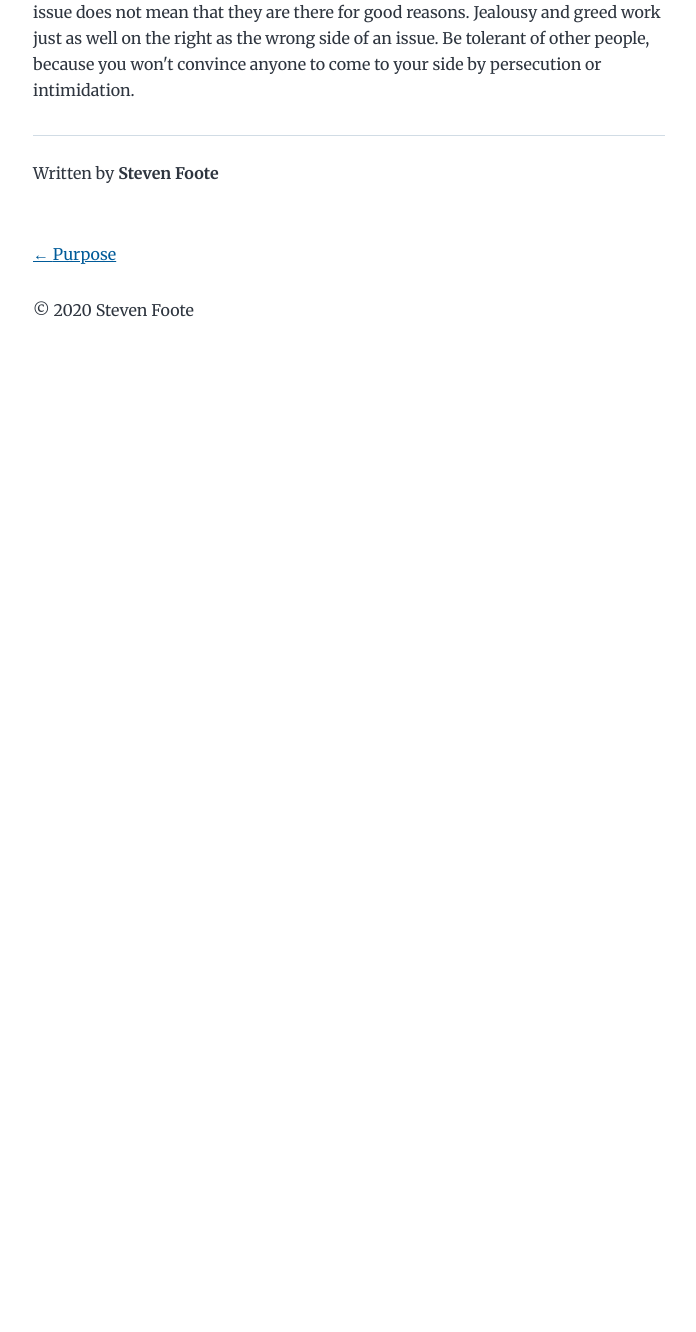
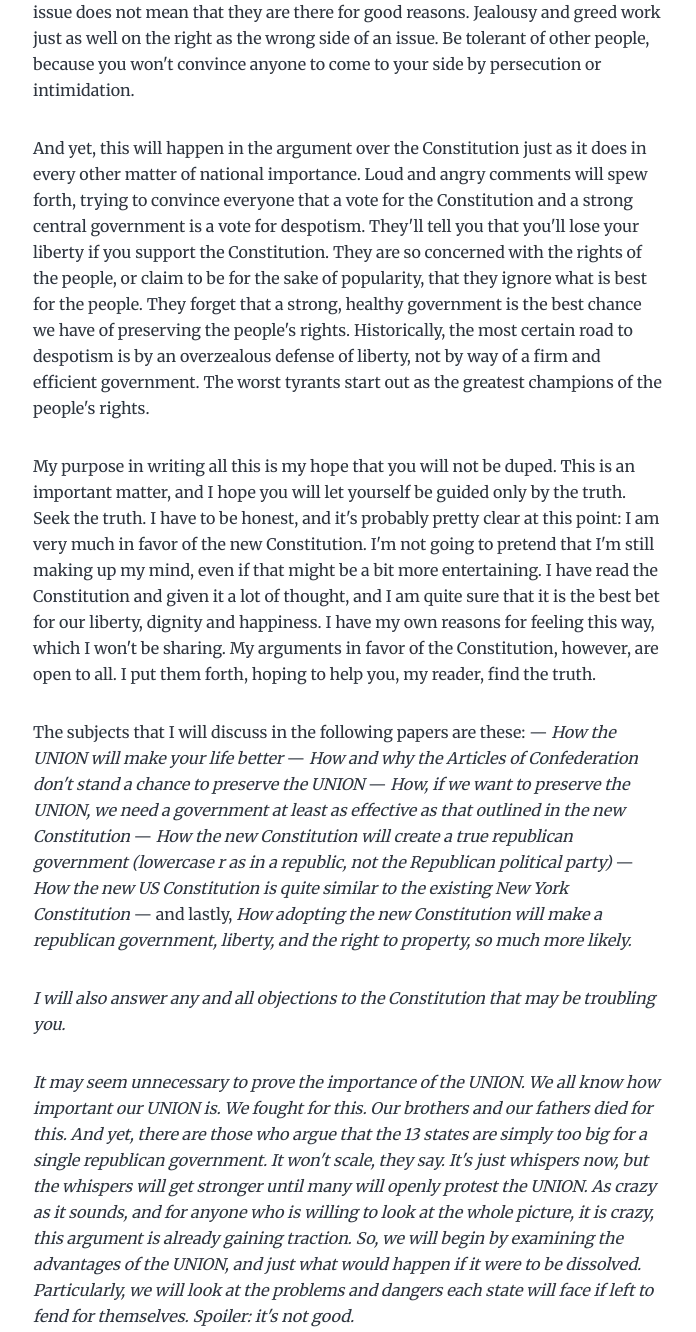
Before and after one commit to smfoote/federalist-papers-project, a Gatsby site: page /introduction/ in a window 1280 px wide. Shown: the part 1140-2472 px from the top of the page, without its empty margins (291-987 px from the left). Before the commit the page ends 1518 px from the top, so only its background shows below. Built offline with nearby package versions, Linux system fonts and the light colour scheme; Gatsby itself is replaced by a stand-in of ours.

Commit message:
Finish original intro

```diff
--- a/content/blog/introduction/index.md
+++ b/content/blog/introduction/index.md
@@ -2,7 +2,7 @@
 title: General Introduction
 date: "2020-11-10"
 originalAuthor: Alexander Hamilton
-description: "That a greater understanding of the US Constitution may be available to all"
+description: "We have a chance to make a better government for ourselves. Let's not blow it."
 ---
 
 As anyone even half awake can clearly see, the government under the Articles of Confederation is
@@ -35,3 +35,41 @@ are always right.</b> And just because someone happens to be on the right side o
 mean that they are there for good reasons. Jealousy and greed work just as well on the right as the
 wrong side of an issue. Be tolerant of other people, because you won't convince anyone to come to your
 side by persecution or intimidation.
+
+And yet, this will happen in the argument over the Constitution just as it does in every other matter
+of national importance. Loud and angry comments will spew forth, trying to convince everyone that
+a vote for the Constitution and a strong central government is a vote for despotism. They'll tell you
+that you'll lose your liberty if you support the Constitution. They are so concerned with the rights
+of the people, or claim to be for the sake of popularity, that they ignore what is best for the people.
+They forget that a strong, healthy government is the best chance we have of preserving the people's
+rights. Historically, the most certain road to despotism is by an overzealous defense of liberty, not
+by way of a firm and efficient government. The worst tyrants start out as the greatest champions of the
+people's rights.
+
+My purpose in writing all this is my hope that you will not be duped. This is an important matter, and
+I hope you will let yourself be guided only by the truth. Seek the truth. I have to be honest, and it's
+probably pretty clear at this point: I am very much in favor of the new Constitution. I'm not going to
+pretend that I'm still making up my mind, even if that might be a bit more entertaining. I have read the
+Constitution and given it a lot of thought, and I am quite sure that it is the best bet for our liberty,
+dignity and happiness. I have my own reasons for feeling this way, which I won't be sharing. My arguments
+in favor of the Constitution, however, are open to all. I put them forth, hoping to help you, my reader,
+find the truth.
+
+The subjects that I will discuss in the following papers are these: &mdash; <i>How the UNION will make
+your life better</i> &mdash; <i>How and why the Articles of Confederation don't stand a chance to preserve
+the UNION</i> &mdash; <i>How, if we want to preserve the UNION, we need a government at least as effective
+as that outlined in the new Constitution</i> &mdash; <i>How the new Constitution will create a true
+republican government (lowercase r as in a republic, not the Republican political party)</i> &mdash;
+<i>How the new US Constitution is quite similar to the existing New York Constitution</i> &mdash; and lastly,
+<i>How adopting the new Constitution will make a republican government, liberty, and the right to property,
+so much more likely.
+
+I will also answer any and all objections to the Constitution that may be troubling you.
+
+It may seem unnecessary to prove the importance of the UNION. We all know how important our UNION is. We fought
+for this. Our brothers and our fathers died for this. And yet, there are those who argue that the 13 states are
+simply too big for a single republican government. It won't scale, they say. It's just whispers now, but the
+whispers will get stronger until many will openly protest the UNION. As crazy as it sounds, and for anyone who
+is willing to look at the whole picture, it is crazy, this argument is already gaining traction. So, we will
+begin by examining the advantages of the UNION, and just what would happen if it were to be dissolved. Particularly,
+we will look at the problems and dangers each state will face if left to fend for themselves. Spoiler: it's not good.
```
